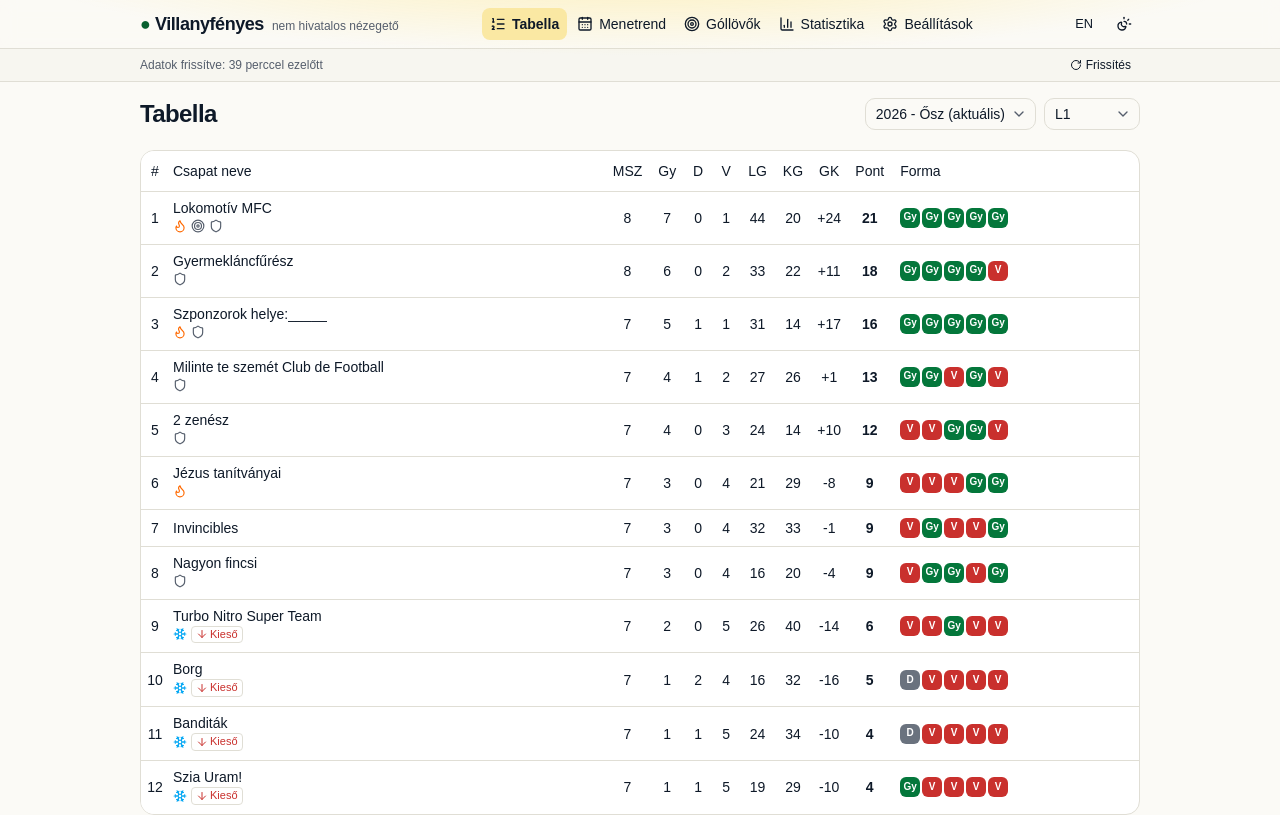
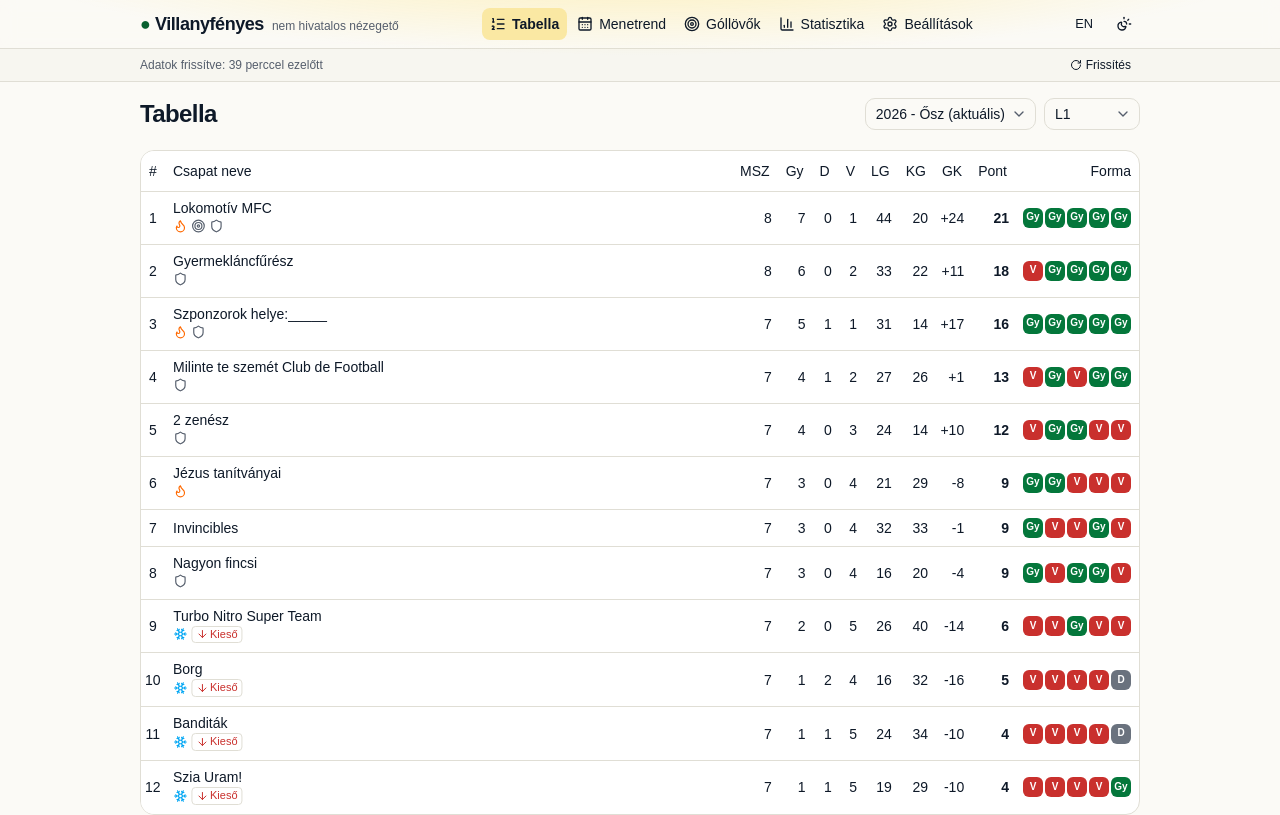
Before and after one commit to leventehegedus/villanyfenyes, a React (Vite) app: page / in a window 1280 px wide. Shown: the top 815 px of the page. Built offline with nearby package versions, Linux system fonts and the light colour scheme.

Commit message:
fix(ui): newest form first with score-only tooltip, right-aligned standings, upcoming schedule by default, 3-point chart ticks
Co-Authored-By: Claude Opus 5.5 <noreply@anthropic.com>

```diff
--- a/src/components/FormStrip.tsx
+++ b/src/components/FormStrip.tsx
@@ -6,30 +6,25 @@ import { OUTCOME_STYLE } from '@/components/outcome-style'
 import type { TeamResult } from '@/lib/stats'
 import { cn } from '@/lib/utils'
 
-type Props = { teamId: string; results: readonly TeamResult[]; teamName: (id: string) => string; keep: string }
+type Props = { results: readonly TeamResult[]; teamName: (id: string) => string; keep: string }
 
-/** Last results as letter chips (never colour alone); hover or focus shows the match, click opens it. */
-export function FormStrip({ teamId, results, teamName, keep }: Props) {
+/** Last results as letter chips, newest on the left (never colour alone); hover shows the score, click opens the match. */
+export function FormStrip({ results, teamName, keep }: Props) {
   const t = useT()
   const { prefs } = usePrefs()
   if (results.length === 0) return <span className="text-xs text-muted-foreground">{t('noData')}</span>
   return (
     <ol className="flex gap-0.5" aria-label={t('formHint')}>
-      {results.map((r) => {
+      {[...results].reverse().map((r) => {
         const style = OUTCOME_STYLE[r.outcome]
-        // The match as listed on the site (home first), so the score never reads backwards.
-        const [home, away, hg, ag] = r.home
-          ? [teamName(teamId), teamName(r.opponentId), r.goalsFor, r.goalsAgainst]
-          : [teamName(r.opponentId), teamName(teamId), r.goalsAgainst, r.goalsFor]
-        const when = formatKickoffShort(r.kickoff, prefs.locale, prefs.timeZone)
-        const text = `${home} ${hg}:${ag} ${away}${when ? `, ${when}` : ''}`
+        const text = `${r.goalsFor}:${r.goalsAgainst}`
         return (
           <li key={r.matchId}>
             <Tooltip>
               <TooltipTrigger asChild>
                 <Link
                   to={`/m/${encodeURIComponent(r.matchId)}${keep}`}
-                  aria-label={`${t(style.label)}: ${text}`}
+                  aria-label={`${t(style.label)} ${text}, ${teamName(r.opponentId)}, ${formatKickoffShort(r.kickoff, prefs.locale, prefs.timeZone) ?? ''}`}
                   className={cn('grid size-5 place-items-center rounded-sm text-[10px] font-bold', style.className)}
                 >
                   {style[prefs.locale]}
--- a/src/components/LeagueProgressionChart.tsx
+++ b/src/components/LeagueProgressionChart.tsx
@@ -34,6 +34,9 @@ export default function LeagueProgressionChart({ teams, matches, podium, highlig
   const progression = leagueProgression(teams, matches)
   const rows = progression.map((r) => ({ label: formatDay(`${r.week}T12:00:00Z`, prefs.locale, 'UTC'), ...r.points }))
   const final = progression.at(-1)?.points ?? {}
+  // One tick per win (3 points).
+  const top = Math.max(3, Math.ceil(Math.max(0, ...Object.values(final)) / 3) * 3)
+  const ticks = Array.from({ length: top / 3 + 1 }, (_, i) => i * 3)
   const name = new Map(teams.map((x) => [x.id, x.name]))
 
   const extras = highlighted.filter((id) => !podium.includes(id))
@@ -108,7 +111,7 @@ export default function LeagueProgressionChart({ teams, matches, podium, highlig
         <LineChart data={rows} margin={{ left: -16, right: 110, top: 8, bottom: 0 }}>
           <CartesianGrid vertical={false} strokeOpacity={0.5} />
           <XAxis dataKey="label" tickLine={false} axisLine={false} fontSize={11} />
-          <YAxis allowDecimals={false} tickLine={false} axisLine={false} fontSize={11} />
+          <YAxis domain={[0, top]} ticks={ticks} interval={0} tickLine={false} axisLine={false} fontSize={11} />
           <Tooltip content={TooltipBody} cursor={{ strokeOpacity: 0.4 }} />
           {order.map((team) => {
             const l = look(team.id)
--- a/src/components/StandingsTable.tsx
+++ b/src/components/StandingsTable.tsx
@@ -57,11 +57,11 @@ export function StandingsTable({ rows, matches, teamName, keep, sort, onSort }:
         <TableHeader>
           <TableRow>
             <TableHead className="sticky left-0 z-20 w-7 bg-card px-1 text-center">{t('colPos')}</TableHead>
-            <TableHead className="sticky left-7 z-20 bg-card px-1">{t('colTeam')}</TableHead>
+            <TableHead className="sticky left-7 z-20 w-full bg-card px-1">{t('colTeam')}</TableHead>
             {COLS.map((c) => (
               <TableHead
                 key={c.key}
-                className="px-0 text-center sm:px-1"
+                className="px-0 text-right sm:px-1"
                 aria-sort={sort.key === c.key ? (sort.dir === 'asc' ? 'ascending' : 'descending') : 'none'}
               >
                 <Tooltip>
@@ -80,7 +80,7 @@ export function StandingsTable({ rows, matches, teamName, keep, sort, onSort }:
                 </Tooltip>
               </TableHead>
             ))}
-            <TableHead className="px-2">
+            <TableHead className="px-2 text-right">
               <Tooltip>
                 <TooltipTrigger asChild>
                   <span tabIndex={0}>{t('form')}</span>
@@ -96,7 +96,7 @@ export function StandingsTable({ rows, matches, teamName, keep, sort, onSort }:
             return (
               <TableRow key={r.teamId}>
                 <TableCell className="tabular sticky left-0 z-10 bg-card px-1 text-center font-medium">{r.position}</TableCell>
-                <TableCell className="sticky left-7 z-10 w-28 max-w-28 bg-card px-1 py-1.5 sm:w-auto sm:max-w-56">
+                <TableCell className="sticky left-7 z-10 w-full max-w-28 bg-card px-1 py-1.5 sm:max-w-none">
                   <div className="flex items-center gap-1">
                     <div className="min-w-0">
                       <Link to={`/t/${encodeURIComponent(r.teamId)}${keep}`} className="block truncate hover:underline">
@@ -107,12 +107,12 @@ export function StandingsTable({ rows, matches, teamName, keep, sort, onSort }:
                   </div>
                 </TableCell>
                 {COLS.map((c) => (
-                  <TableCell key={c.key} className={cn('tabular w-7 px-0.5 text-center sm:px-1', c.key === 'points' && 'font-bold')}>
+                  <TableCell key={c.key} className={cn('tabular w-7 px-0.5 text-right sm:px-1.5', c.key === 'points' && 'font-bold')}>
                     {c.key === 'goalDiff' ? signed(r.goalDiff) : r[c.key]}
                   </TableCell>
                 ))}
-                <TableCell className="px-2">
-                  <FormStrip teamId={r.teamId} results={teamResults(r.teamId, matches).slice(-5)} teamName={teamName} keep={keep} />
+                <TableCell className="px-2 [&_ol]:justify-end">
+                  <FormStrip results={teamResults(r.teamId, matches).slice(-5)} teamName={teamName} keep={keep} />
                 </TableCell>
               </TableRow>
             )
--- a/src/i18n/dict.ts
+++ b/src/i18n/dict.ts
@@ -73,7 +73,7 @@ const hu = {
   close: 'Bezár',
   position: 'Helyezés',
   form: 'Forma',
-  formHint: 'Utolsó 5 mérkőzés, legrégebbi balra',
+  formHint: 'Utolsó 5 mérkőzés, a legfrissebb balra',
   win: 'Győzelem',
   draw: 'Döntetlen',
   loss: 'Vereség',
@@ -234,7 +234,7 @@ const en: Record<MessageKey, string> = {
   close: 'Close',
   position: 'Position',
   form: 'Form',
-  formHint: 'Last 5 matches, oldest on the left',
+  formHint: 'Last 5 matches, newest on the left',
   win: 'Win',
   draw: 'Draw',
   loss: 'Loss',
--- a/src/pages/SchedulePage.tsx
+++ b/src/pages/SchedulePage.tsx
@@ -10,7 +10,7 @@ import { readMatchFilters } from '@/lib/url-state'
 export default function SchedulePage() {
   const t = useT()
   const { query, teamName, keep, params, setSelection, seasonId, league, noData } = useLeagueData()
-  const filters = readMatchFilters(params, 'all')
+  const filters = readMatchFilters(params, 'upcoming')
 
   return (
     <div className="space-y-4">
--- a/src/pages/TeamPage.tsx
+++ b/src/pages/TeamPage.tsx
@@ -43,7 +43,7 @@ function TeamView({ teamId, data, keep, teamName }: { teamId: string; data: Leag
         </div>
         <div title={t('formHint')}>
           <p className="mb-1 text-xs text-muted-foreground">{t('form')}</p>
-          <FormStrip teamId={teamId} results={s.results.slice(-5)} teamName={teamName} keep={keep} />
+          <FormStrip results={s.results.slice(-5)} teamName={teamName} keep={keep} />
         </div>
       </header>
 
```
Also changed, not shown: 1 other file (tests, documents, lock files or other folders).
